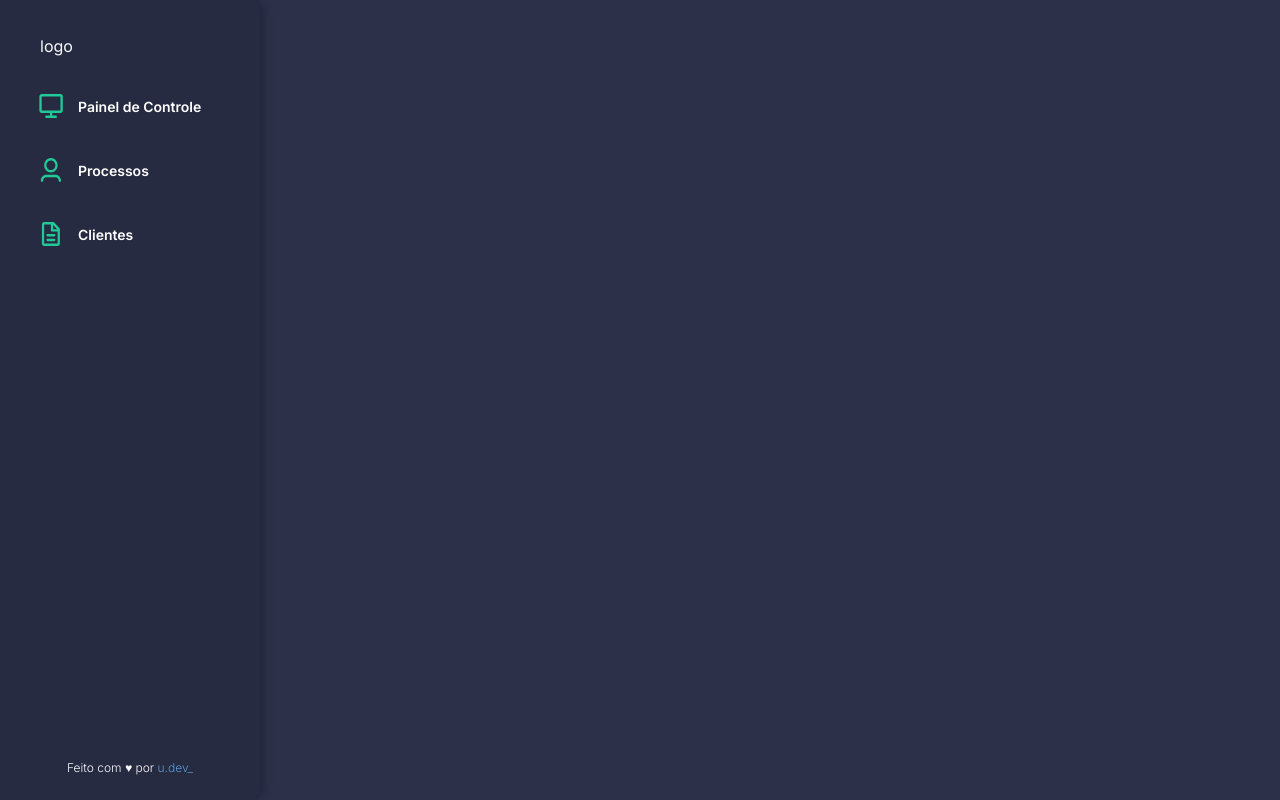
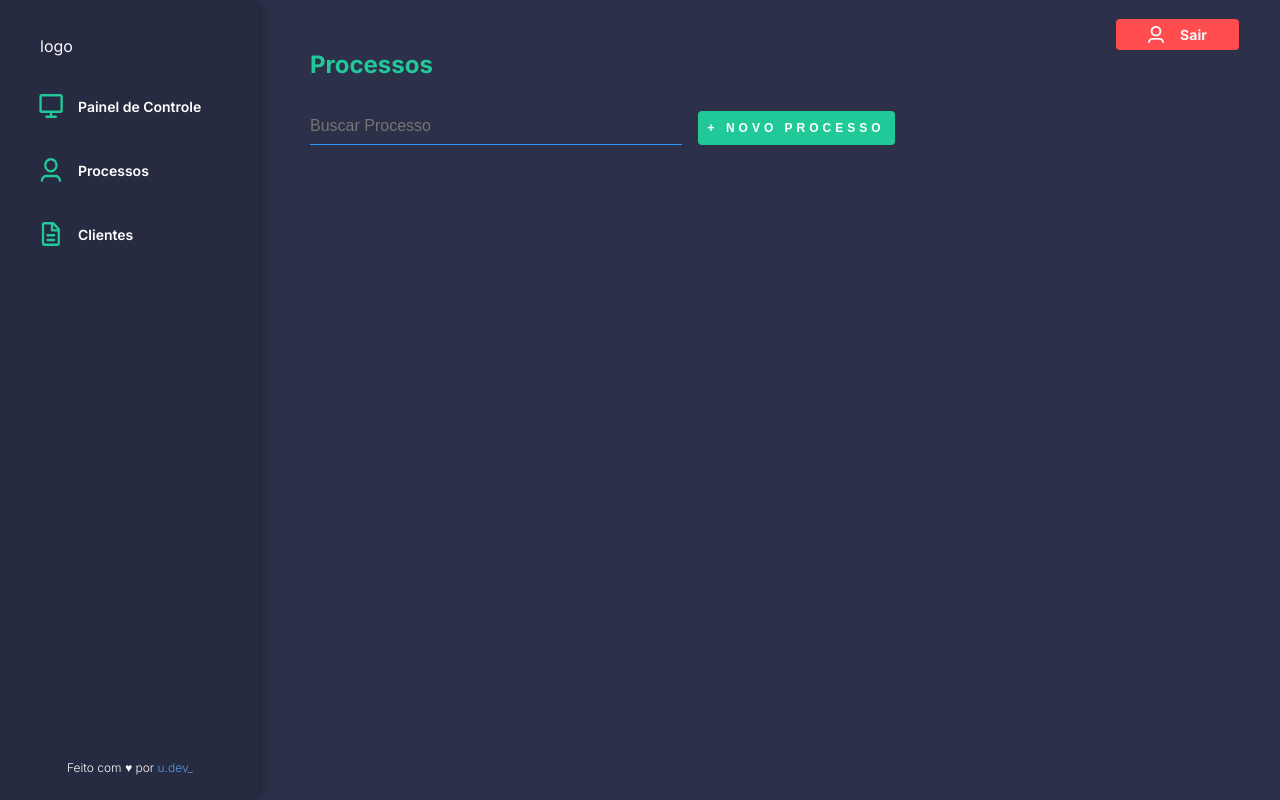
Before and after one commit to uthanhercules/client-themis-library, a React (Create React App) app: page /processos in a window 1280 px wide. Built offline with nearby package versions, Linux system fonts and the light colour scheme; sample sign-in values are in the browser's storage.

Commit message:
Procedure page and panel done

```diff
--- /dev/null
+++ b/src/pages/procedures/index.tsx
@@ -0,0 +1,24 @@
+import React from "react";
+import Header from "../../shared/components/Header";
+import LoginInput from "../../shared/components/LoginInput";
+import "./style.scss";
+
+const index = () => {
+  return (
+    <main className="App-Procedures">
+      <Header />
+      <h1>Processos</h1>
+      <article className="procedures-panel">
+        <LoginInput
+          className="login-input"
+          type="text"
+          placeholder="Buscar Processo"
+          action={() => console.log("Pesquisei")}
+        />
+        <button type="button">+ Novo Processo</button>
+      </article>
+    </main>
+  );
+};
+
+export default index;
--- /dev/null
+++ b/src/pages/procedures/style.scss
@@ -0,0 +1,43 @@
+@import "../../shared/scss/variables.scss";
+
+.App-Procedures {
+  margin-left: 310px;
+  padding: 19px 41px 31px 0;
+
+  button {
+    padding: 10px;
+    cursor: pointer;
+    border: none;
+    border-radius: 4px;
+    background-color: $success;
+    font-size: 12px;
+    font-weight: 700;
+    letter-spacing: 4px;
+    text-transform: uppercase;
+    color: #fff;
+
+    &:hover {
+      opacity: 0.8;
+    }
+  }
+
+  h1 {
+    font-family: Inter;
+    font-style: normal;
+    font-weight: bold;
+    font-size: 24px;
+    line-height: 29px;
+    color: $success;
+
+    margin-bottom: 32px;
+  }
+
+  .procedures-panel {
+    display: flex;
+    gap: 16px;
+
+    input {
+      width: 40%;
+    }
+  }
+}
--- a/src/routes/outlet.tsx
+++ b/src/routes/outlet.tsx
@@ -4,6 +4,7 @@ import { Routes, Outlet, Route, Navigate } from "react-router-dom";
 import Login from "../pages/login";
 import PasswordRecovery from "../pages/passwordRecovery";
 import Dashboard from "../pages/dashboard";
+import Procedures from "../pages/procedures";
 
 function ProtectedRoutes({ redirectTo }: { redirectTo: string }) {
   const isAuth = localStorage.getItem("userToken");
@@ -21,6 +22,7 @@ const outlet = () => (
 
     <Route element={<ProtectedRoutes redirectTo="/login" />}>
       <Route path="/painel" element={<Dashboard />} />
+      <Route path="/processos" element={<Procedures />} />
     </Route>
   </Routes>
 );
```
